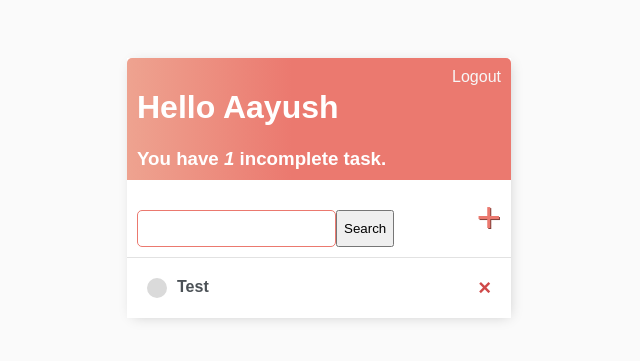
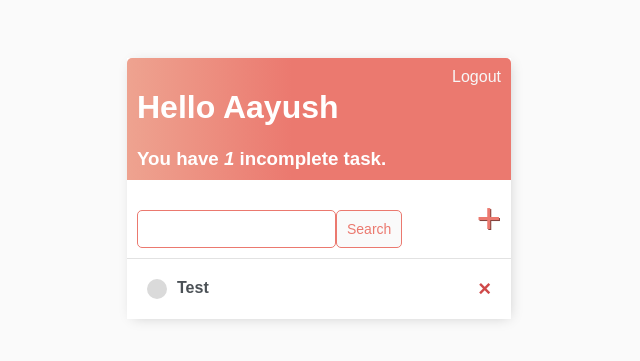
Before and after one commit to JustA3DObject/ToDo-List-App, a Django app: page / in a window 1280 px wide. Shown: the top 361 px of the page, without its empty margins (321-961 px from the left). Run offline with Django 4.2, Linux system fonts and the light colour scheme; a user stored in the database is signed in; data comes from the database, SQL or seed files in the repository.

Commit message:
Added properties for button

```diff
--- a/todolist/base/static/css/master.css
+++ b/todolist/base/static/css/master.css
@@ -104,3 +104,19 @@ textarea {
     padding: 10px;
     width: 90%;
 }
+
+label {
+    padding-top: 10px;
+    display: block;
+}
+
+.button {
+    border: 1px solid #EB796F;
+    background-color: #fafafa;
+    color: #EB796F;
+    padding: 10px;
+    font-size: 14px;
+    border-radius: 5px;
+    cursor: pointer;
+    text-decoration: none;
+}
```
